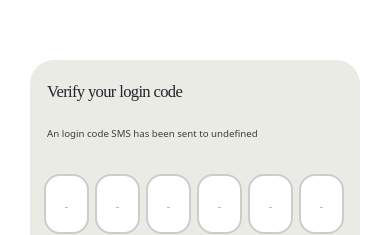
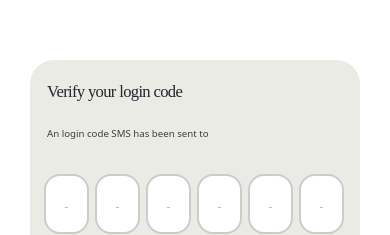
Before and after one commit to sirrotich/my.matx.africa, a React (Vite) app: page /verify-otp in a window 390 px wide. Shown: the part 204-439 px from the top of the page. Built offline with nearby package versions, Linux system fonts and the light colour scheme; no server answers.

Commit message:
Update VerifyOtp.jsx
bold mobile on otp

```diff
--- a/src/pages/VerifyOtp.jsx
+++ b/src/pages/VerifyOtp.jsx
@@ -158,14 +158,24 @@ const VerifyOtp = () => {
     }
   };
 
+  const renderContactMessage = () => {
+    if (loginMethod === 'email') {
+      return `An login code has been sent to ${contactInfo}`;
+    } else {
+      return (
+        <>
+          An login code SMS has been sent to <span style={{ fontWeight: 700 }}>{contactInfo}</span>
+        </>
+      );
+    }
+  };
+
   return (
     <div className="verify-page">
       <div className="verify-form-container">
         <h1 className="verify-title">Verify your login code</h1>
         <p className="otp-sent-message">
-          {loginMethod === 'email'
-            ? `An login code has been sent to ${contactInfo}`
-            : `An login code SMS has been sent to ${contactInfo}`}
+          {renderContactMessage()}
         </p>
         <div className="otp-input-container" onPaste={handlePaste}>
           {otp.map((value, index) => (
```
